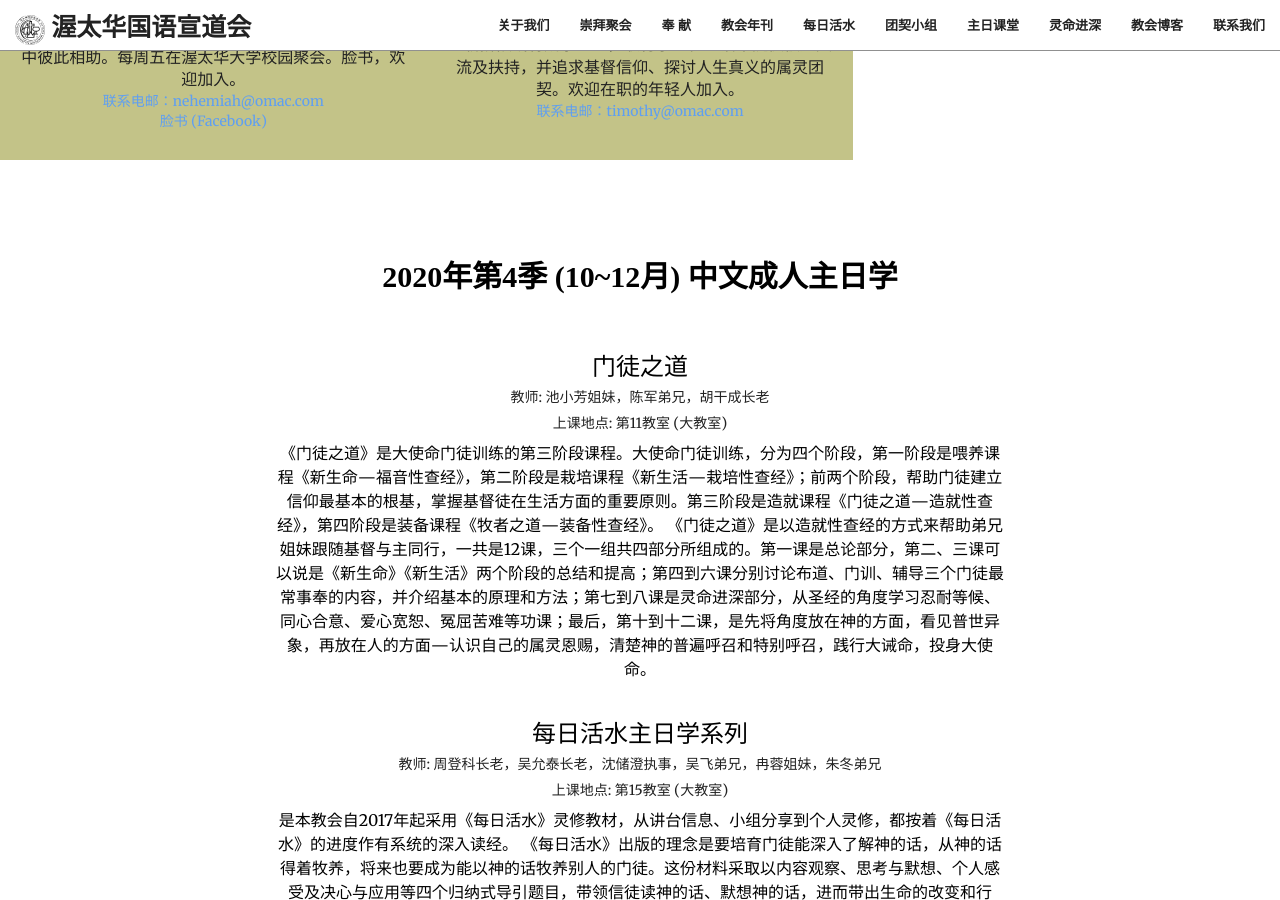
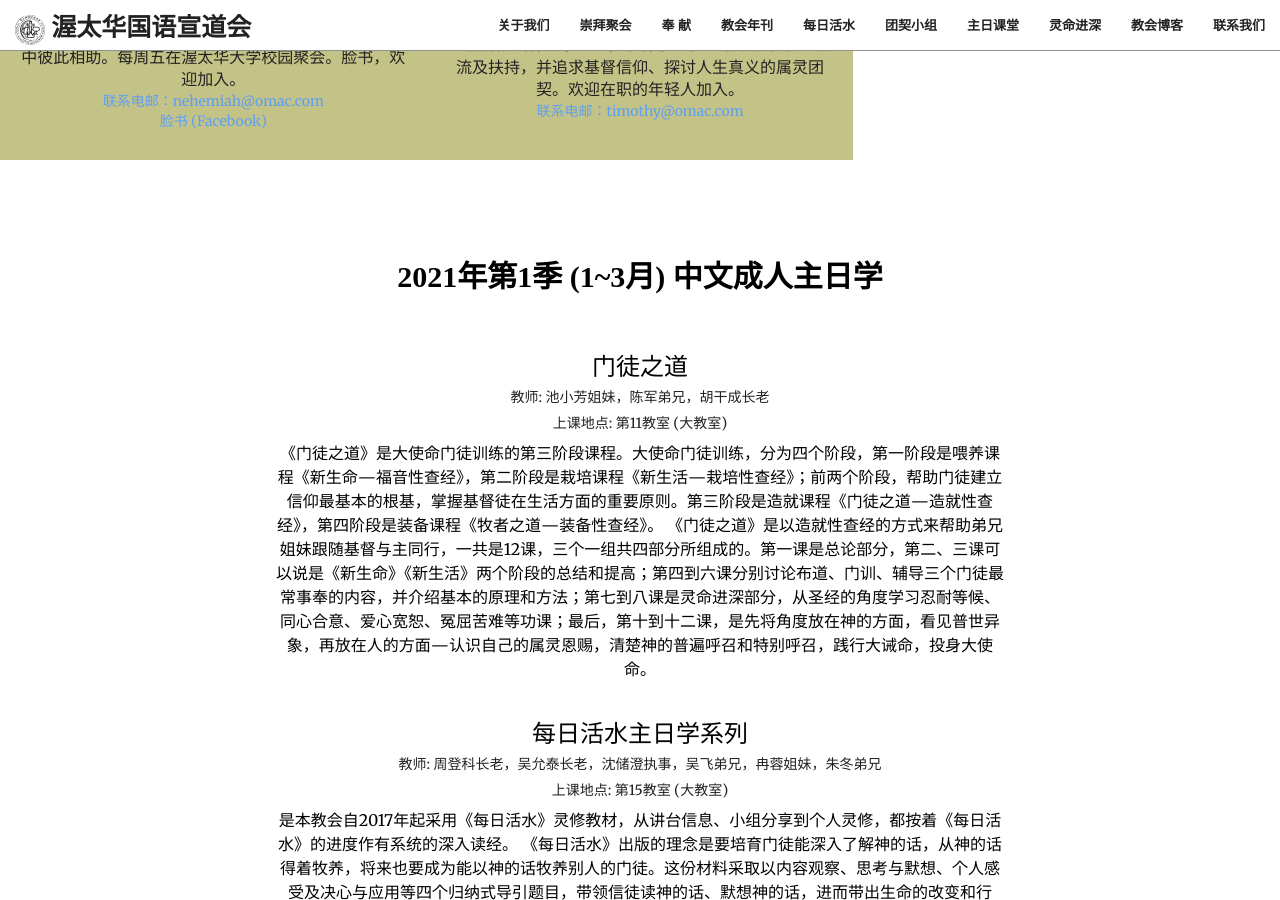
Before and after one commit to JonasYow/ottawaomac, a Jekyll site: the page built from index.html, in a window 1280 px wide and 900 px high, scrolled down 6529 px. Built offline with Jekyll 4.4.1, drawn with Linux system fonts in a browser that asks for light colours; some web fonts are replaced.

Commit message:
Update h2
Update title for 2021 q1 sundayschool

```diff
--- a/_includes/sundayschool.html
+++ b/_includes/sundayschool.html
@@ -2,7 +2,7 @@
     <div class="container">
         <div class="row">
             <div class="col-lg-12 text-center">
-                <h2 class="section-heading filtered"><strong>2020年第4季 (10~12月)  中文成人主日学</strong></h2>
+                <h2 class="section-heading filtered"><strong>2021年第1季 (1~3月)  中文成人主日学</strong></h2>
                 <hr class="primary">
             </div>
         </div>
```
